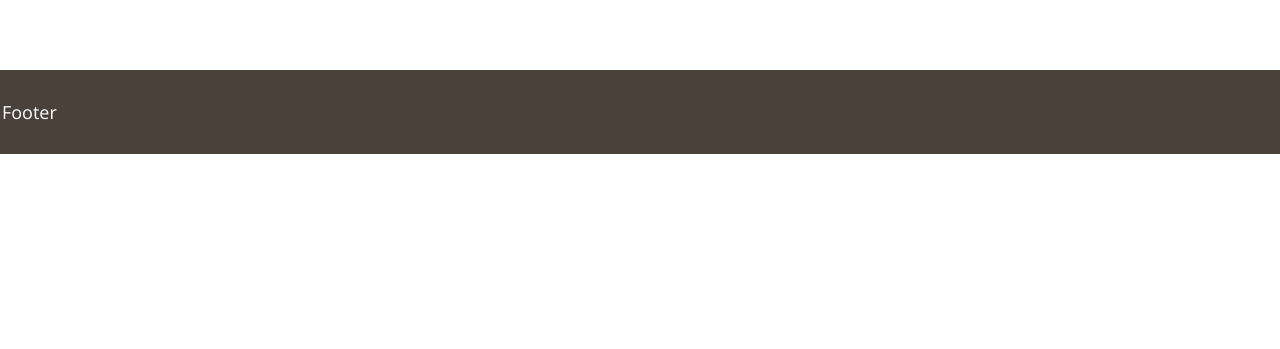
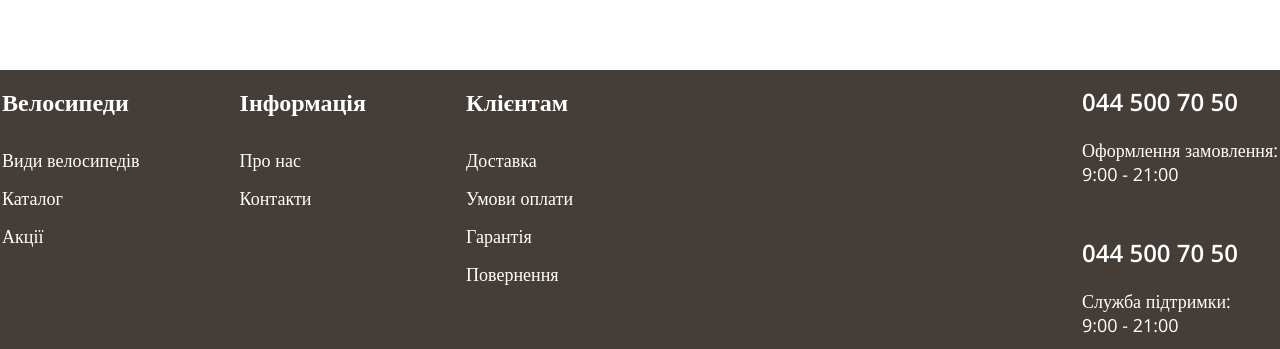
Before and after one commit to BaryYur/brave-wheels, a React app: page /home in a window 1280 px wide. Shown: the part 2567-2916 px from the top of the page. Before the commit the page ends 2721 px from the top, so only its background shows below. Built offline with nearby package versions, Linux system fonts and the light colour scheme; no server answers; the HTML template or start-up script is replaced by a standard one.

Commit message:
added footer information

```diff
--- a/src/components/footer/Elements.ts
+++ b/src/components/footer/Elements.ts
@@ -0,0 +1,14 @@
+import styled from "styled-components";
+
+export const Footer = styled.footer`
+  background-color: ${({ theme }) => theme.palette.brown};
+  ul {
+    padding-top: 30px;
+    display: flex;
+    flex-direction: column;
+    gap: 14px;
+  }
+  ul li a p {
+    color: ${({ theme }) => theme.palette.white};
+  }
+`
--- a/src/components/footer/Footer.tsx
+++ b/src/components/footer/Footer.tsx
@@ -1,14 +1,73 @@
+import { useScrollToTop } from "../../hooks";
+
+import { Link } from "react-router-dom";
+
 import { Container } from "../../components";
-import { P } from "../../theme";
+import { P, H4 } from "../../theme";
+
+import {BIKES_INFO, CLIENTS_INFO, INFORMATION, TELEPHONE_CONTACT} from "./data";
+
+import * as Elements from "./Elements";
 
 export const Footer = () => {
+  const { scrollToTop } = useScrollToTop();
+
   return (
-    <footer style={{ backgroundColor: "#49413A", color: "white", fontFamily: "sans-serif" }}>
-      <Container>
-        <div style={{ padding: "30px 0" }}>
-          <P style={{ color: "white" }}>Footer</P>
+    <Elements.Footer>
+      <Container styles={{ display: "flex", justifyContent: "space-between", padding: "15px 0" }}>
+        <div style={{display: "flex", gap: "100px"}}>
+          <div>
+            <H4 style={{fontWeight: "600", color: "white"}}>Велосипеди</H4>
+            <ul>
+              {BIKES_INFO.map(item => (
+                <li key={Math.random()} onClick={scrollToTop}>
+                  <Link to={item.path}>
+                    <P>{item.title}</P>
+                  </Link>
+                </li>
+              ))}
+            </ul>
+          </div>
+
+          <div>
+            <H4 style={{fontWeight: "600", color: "white"}}>Інформація</H4>
+            <ul>
+              {INFORMATION.map(item => (
+                <li key={Math.random()}>
+                  <Link to={item.path}>
+                    <P>{item.title}</P>
+                  </Link>
+                </li>
+              ))}
+            </ul>
+          </div>
+
+          <div>
+            <H4 style={{fontWeight: "600", color: "white"}}>Клієнтам</H4>
+            <ul>
+              {CLIENTS_INFO.map(item => (
+                <li key={Math.random()}>
+                  <Link to={item.path}>
+                    <P>{item.title}</P>
+                  </Link>
+                </li>
+              ))}
+            </ul>
+          </div>
+        </div>
+        <div>
+          <div>
+            <H4 style={{color: "white"}}>{TELEPHONE_CONTACT}</H4>
+            <P style={{color: "white", marginTop: "20px"}}>Оформлення замовлення:</P>
+            <P style={{color: "white" }}>9:00 - 21:00</P>
+          </div>
+          <div style={{ marginTop: "50px" }}>
+            <H4 style={{color: "white"}}>{TELEPHONE_CONTACT}</H4>
+            <P style={{color: "white", marginTop: "20px"}}>Служба підтримки:</P>
+            <P style={{color: "white" }}>9:00 - 21:00</P>
+          </div>
         </div>
       </Container>
-    </footer>
+    </Elements.Footer>
   );
 }
--- /dev/null
+++ b/src/components/footer/data.ts
@@ -0,0 +1,46 @@
+export const BIKES_INFO = [
+  {
+    path: "/",
+    title: "Види велосипедів"
+  },
+  {
+    path: "/catalog",
+    title: "Каталог"
+  },
+  {
+    path: "/",
+    title: "Акції"
+  },
+];
+
+export const INFORMATION = [
+  {
+    path: "/",
+    title: "Про нас"
+  },
+  {
+    path: "/catalog",
+    title: "Контакти"
+  },
+];
+
+export const CLIENTS_INFO = [
+  {
+    path: "/",
+    title: "Доставка"
+  },
+  {
+    path: "/catalog",
+    title: "Умови оплати"
+  },
+  {
+    path: "/",
+    title: "Гарантія"
+  },
+  {
+    path: "/",
+    title: "Повернення"
+  },
+];
+
+export const TELEPHONE_CONTACT = "044 500 70 50";
--- a/src/components/header/searching-box/Elements.ts
+++ b/src/components/header/searching-box/Elements.ts
@@ -8,9 +8,28 @@
   z-index: 2;
   ul {
     margin-top: 5px;
+    margin-left: -4px;
     display: flex;
     flex-direction: column;
-    gap: 4px;
+  }
+  ul li {
+    display: flex;
+    align-items: flex-start;
+    justify-content: space-between;
+    gap: 20px;
+    padding: 4px;
+    cursor: pointer;
+    border-radius: 4px;
+  }
+  ul li button {
+    opacity: 0;
+    padding: 2px 5px;
+  }
+  ul li:hover {
+    background-color: whitesmoke;
+  }
+  ul li:hover button {
+    opacity: 1;
   }
   @media screen and (max-width: 835px) {
     width: calc(100% - 40px);
--- a/src/components/header/searching-box/SearchingForm.tsx
+++ b/src/components/header/searching-box/SearchingForm.tsx
@@ -6,9 +6,9 @@
 
 import BikeContext from "../../../context/bike-context";
 
+import { Button, Input, Modal, P } from "../../../theme";
+
 import * as Elements from "./Elements";
-
-import { Button, Input, Modal, P } from "../../../theme";
 
 export const SearchingForm = ({ setSearchIsOpen } : { setSearchIsOpen: React.Dispatch<React.SetStateAction<boolean>> }) => {
   const navigate = useNavigate();
@@ -36,6 +36,24 @@
       searchingHistory.unshift(searchingText.trim());
       localStorage.setItem("searching-history", JSON.stringify(searchingHistory));
     }
+  }
+
+  const chooseHistoryItemHandler = (text: string) => {
+    let searchingHistory: string[] = JSON.parse(localStorage.getItem("searching-history") || "[]");
+
+    searchingHistory = searchingHistory.filter(item => item !== text);
+    searchingHistory.unshift(text.trim());
+    localStorage.setItem("searching-history", JSON.stringify(searchingHistory));
+    navigate(`/catalog?search=${text.trim()}`);
+    setSearchIsOpen(false);
+    scrollToTop();
+  }
+
+  const deleteHistoryItem = (text: string) => {
+    const localHistory: string[] = JSON.parse(localStorage.getItem("searching-history") || "[]");
+
+    setSearchingHistory(searchingHistory.filter(item => item !== text));
+    localStorage.setItem("searching-history", JSON.stringify(localHistory.filter(item => item !== text)));
   }
 
   const submitSearchingHandler = (event: React.SyntheticEvent) => {
@@ -70,16 +88,21 @@
         {searchingHistory.length === 0 && <P style={{ fontSize: "14px" }}>Поки що нічого немає</P>}
         <ul
           style={{
-            display: "block",
             height: searchingHistory.length > 9 ? "200px" : "auto",
             overflowY: searchingHistory.length > 9 ? "auto" : "hidden",
           }}
         >
           {searchingHistory.map(item => (
-            <li
-              key={Math.random()}
-            >
+            <li key={Math.random()} onClick={() => chooseHistoryItemHandler(item)}>
               <P>{item}</P>
+              <button
+                onClick={(event) => {
+                  event.stopPropagation();
+                  deleteHistoryItem(item);
+                }}
+              >
+                &#10005;
+              </button>
             </li>
           ))}
         </ul>
--- a/src/components/wrappers/Container.tsx
+++ b/src/components/wrappers/Container.tsx
@@ -2,8 +2,8 @@
 
 import * as Elements from "./Elements";
 
-export const Container = ({ children } : { children: React.ReactNode }) => {
+export const Container = ({ children, styles } : { children: React.ReactNode, styles?: React.CSSProperties; }) => {
   return (
-    <Elements.Container>{children}</Elements.Container>
+    <Elements.Container style={{ ...styles }}>{children}</Elements.Container>
   );
 }
--- a/src/pages/bike/BikePage.tsx
+++ b/src/pages/bike/BikePage.tsx
@@ -126,7 +126,7 @@
     }
   }, [bike, isBikeInCart]);
 
-  if (bike === null || loading) return <P style={{ paddingTop: "120px", textAlign: "center" }}>Завантаження...</P>;
+  if (bike === null || loading) return <P style={{ paddingTop: "140px", textAlign: "center" }}>Завантаження...</P>;
 
   return (
     <div style={{ paddingTop: "130px" }}>
```
